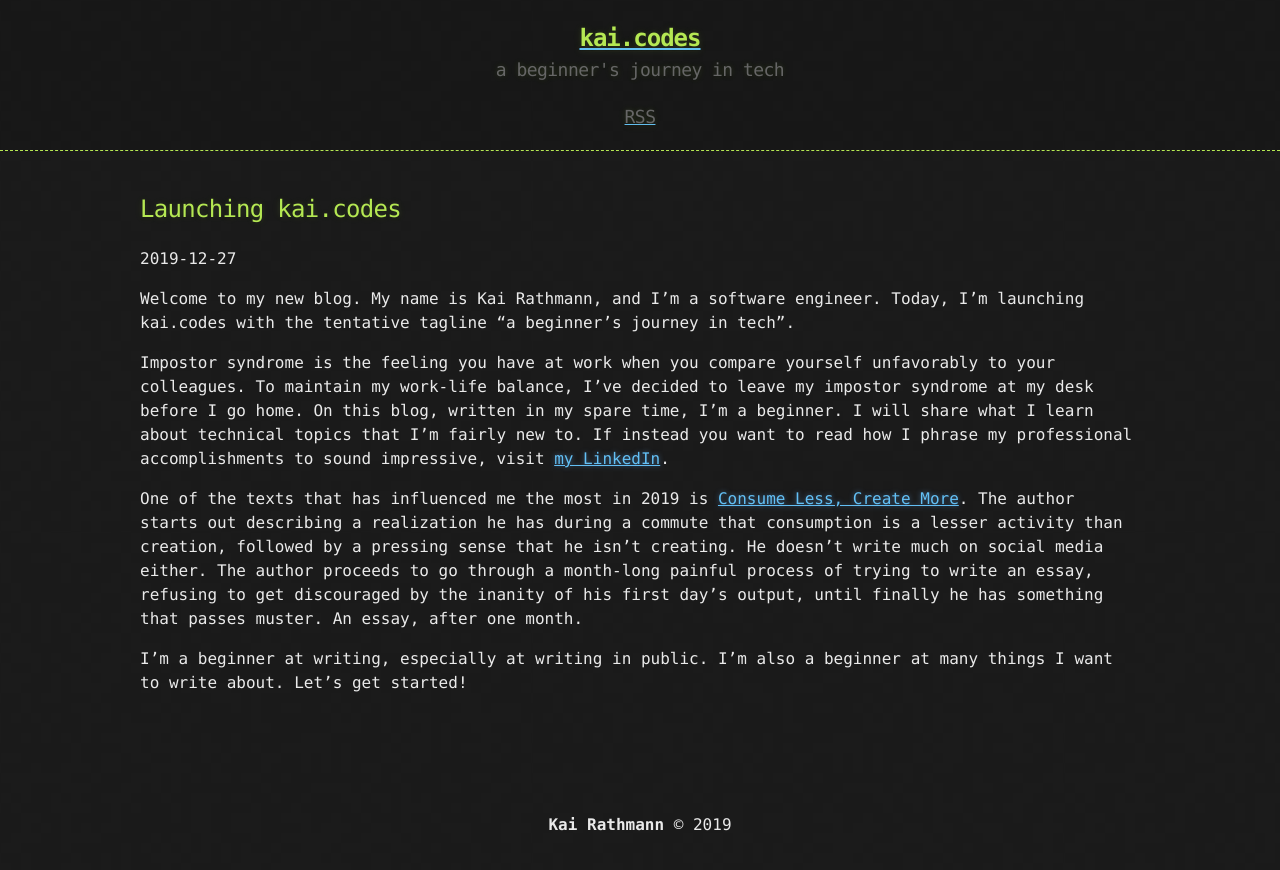
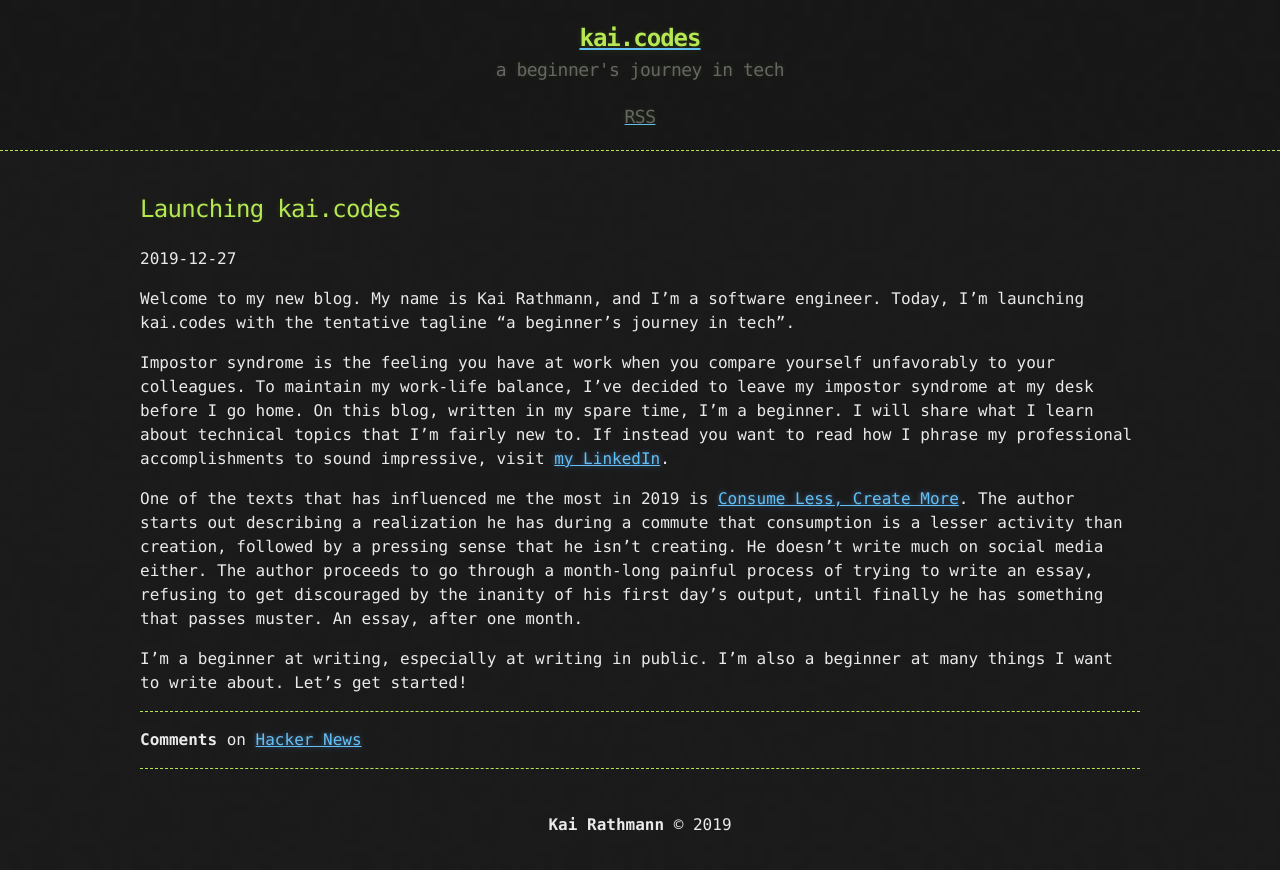
Before and after one commit to kairathmann/kai.codes, a Jekyll site: the page built from _posts/2019-12-27-launching-kai-codes.md, in a window 1280 px wide. Shown: the top 870 px of the page. Built offline with Jekyll 4.4.1, drawn with Linux system fonts in a browser that asks for light colours.

Commit message:
add hacker news support and link from first post

```diff
--- a/_layouts/post.html
+++ b/_layouts/post.html
@@ -6,4 +6,9 @@ layout: default
   <h2>{{ page.title }}</h2>
   <time datetime="{{ page.date | date_to_xmlschema }}" class="by-line">{{ page.date | date: "%Y-%m-%d" }}</time>
   {{ content }}
+  {% if page.hn %}
+  <hr>
+  <p><strong>Comments</strong> on <a href="https://news.ycombinator.com/item?id={{ page.hn }}">Hacker News</a></p>
+  <hr>
+  {% endif %}
 </article>
--- a/index.html
+++ b/index.html
@@ -8,6 +8,11 @@ layout: default
           <a href="{{ post.url | prepend: site.baseurl | replace: '//', '/' }}"><h2>{{ post.title }}</h2></a>
           <time datetime="{{ post.date | date_to_xmlschema }}">{{ post.date | date: "%Y-%m-%d" }}</time>
           <p>{{ post.content }}</p>
+          {% if post.hn %}
+          <hr>
+          <p><strong>Comments</strong> on <a href="https://news.ycombinator.com/item?id={{ post.hn }}">Hacker News</a></p>
+          <hr>
+          {% endif %}
       </li>
     {% endfor %}
 </ul>
```
Also changed, not shown: _posts/2019-12-27-launching-kai-codes.md (+1 -0 lines).
